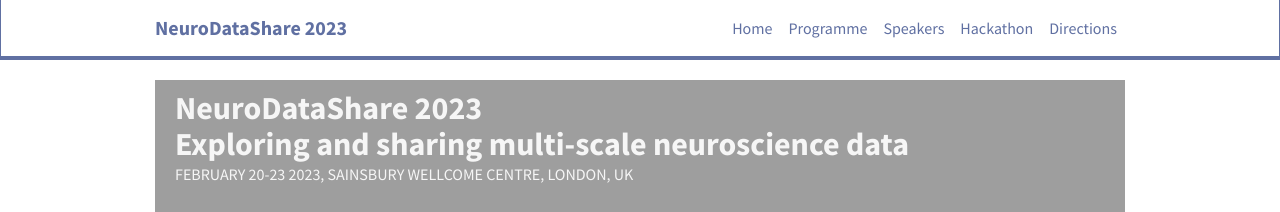
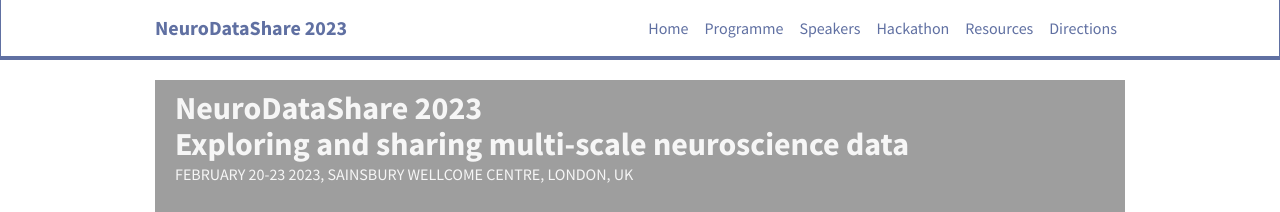
Before and after one commit to OpenSourceBrain/NeuroDataShare, a Jekyll site: the page built from _pages/home.md, in a window 1280 px wide. Shown: the top 212 px of the page. Built offline with Jekyll 4.4.1, drawn with Linux system fonts in a browser that asks for light colours; nearby versions of some CDN libraries.

Commit message:
Add top link

```diff
--- a/_includes/header.html
+++ b/_includes/header.html
@@ -12,6 +12,7 @@
     <li class="nav-item"><a class="nav-link" href="{{ site.url }}{{ site.baseurl }}/programme">Programme</a></li>
     <li class="nav-item"><a class="nav-link" href="{{ site.url }}{{ site.baseurl }}/speakers">Speakers</a><li>
     <li class="nav-item"><a class="nav-link" href="{{ site.url }}{{ site.baseurl }}/hackathon">Hackathon</a></li>
+    <li class="nav-item"><a class="nav-link" href="{{ site.url }}{{ site.baseurl }}/resources">Resources</a></li>
     <li class="nav-item"><a class="nav-link" href="{{ site.url }}{{ site.baseurl }}/directions">Directions</a></li>
     </ul>
   </div>
```
